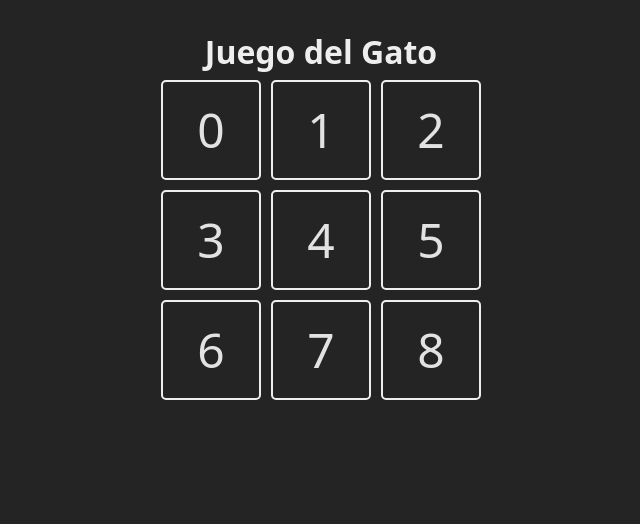
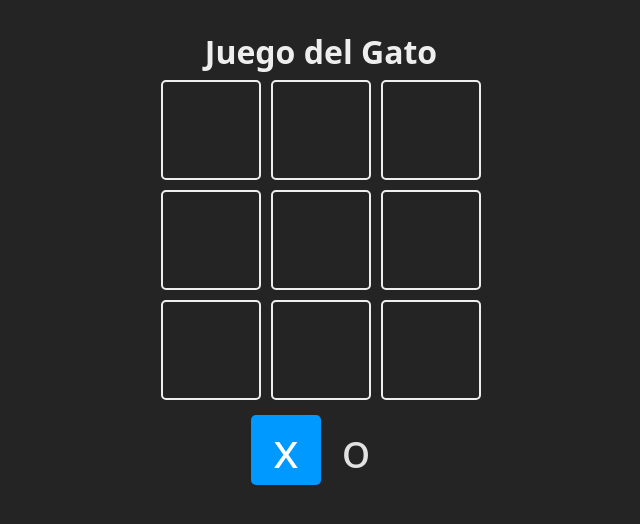
Before and after one commit to AleCalz/gato, a React (Vite) app: page / in a window 1280 px wide. Shown: the top 524 px of the page, without its empty margins (319-959 px from the left). Built offline with nearby package versions, Linux system fonts and the light colour scheme.

Commit message:
add Turns

```diff
--- a/src/App.jsx
+++ b/src/App.jsx
@@ -1,27 +1,48 @@
+import { useState } from "react";
 const TURNS = {
   X: "x",
   O: "o",
 };
 
-//tablero
-const board = Array(9).fill(null);
+const Square = ({ children, updateBoard, idx, isSelected }) => {
+  const classname = `square ${isSelected ? "is-selected" : ""}`;
 
-const Square = ({ children, updateBoard, idx }) => {
-  return <div className="square">{children}</div>;
+  const handleClick = () => {
+    updateBoard();
+  };
+  return (
+    <div onClick={handleClick} className={classname}>
+      {children}
+    </div>
+  );
 };
 
 function App() {
+  //estado para tablero se act
+  const [board, setBoard] = useState(Array(9).fill(null));
+
+  //nuevo estato para conocer el turno
+  const [turn, setTurn] = useState(TURNS.X);
+
+  const updateBoard = () => {
+    const newTurn = turn === TURNS.X ? TURNS.O : TURNS.X;
+    setTurn(newTurn);
+  };
   return (
     <main className="board">
       <h1>Juego del Gato</h1>
       <section className="game">
         {board.map((cell, idx) => {
           return (
-            <Square key={idx} idx={idx}>
-              {idx}
+            <Square key={idx} idx={idx} updateBoard={updateBoard}>
+              {board[idx]}
             </Square>
           );
         })}
+      </section>
+      <section className="turn">
+        <Square isSelected={turn === TURNS.X}>{TURNS.X}</Square>
+        <Square isSelected={turn === TURNS.O}>{TURNS.O}</Square>
       </section>
     </main>
   );
```
